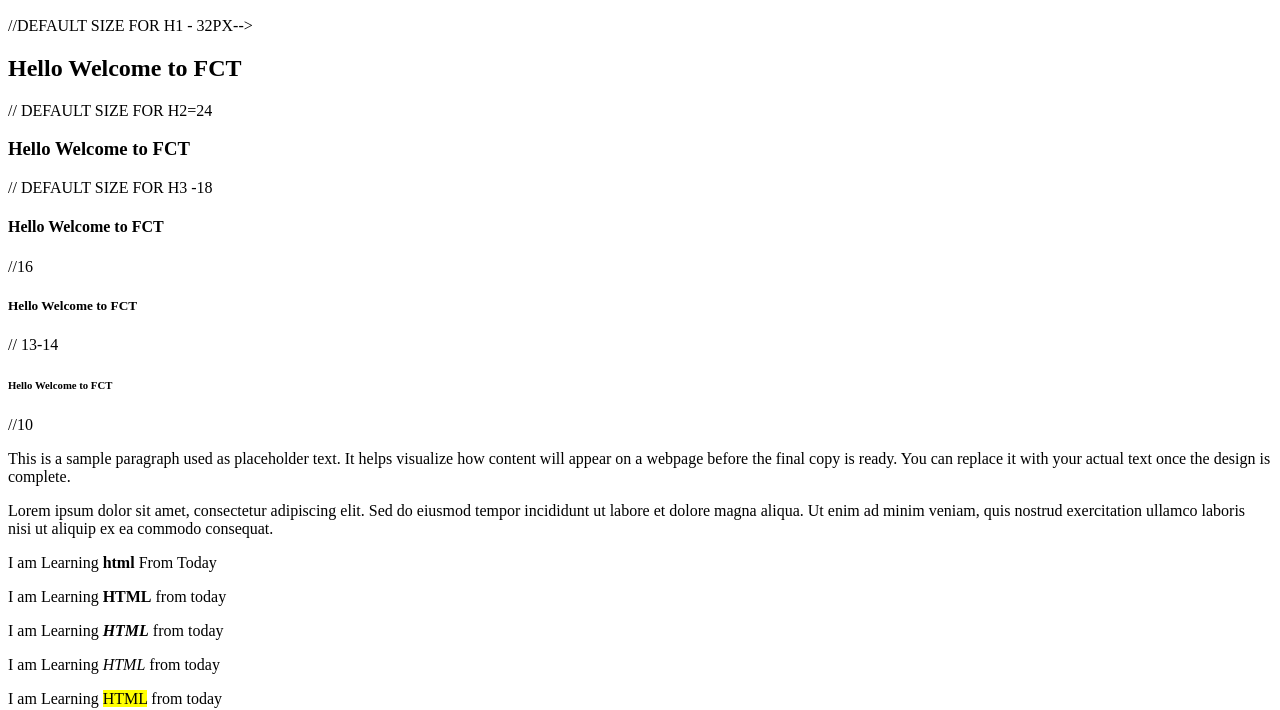
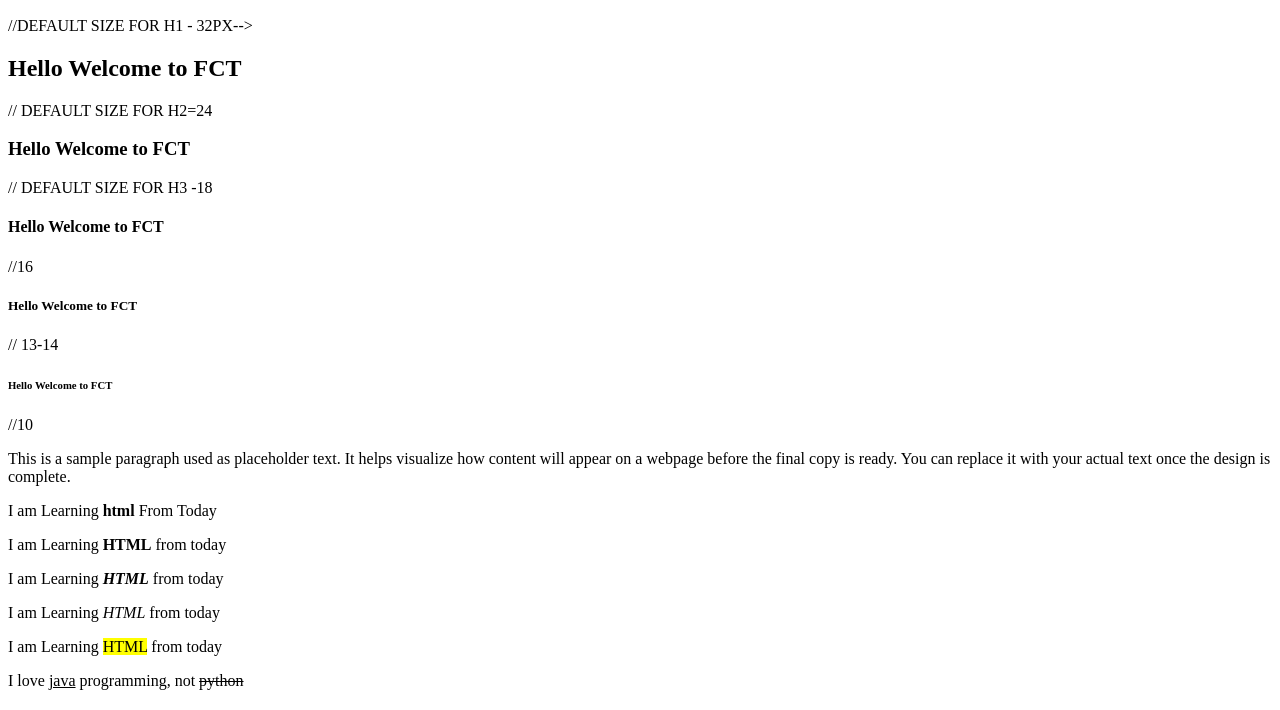
Before and after one commit to yashpatole9124-hash/learninghtml, a plain HTML site: page index.html in a window 1280 px wide. Shown: the part 110-820 px from the top of the page. Drawn offline with Linux system fonts and the light colour scheme.

Commit message:
delete unwanted

```diff
--- a/index.html
+++ b/index.html
@@ -15,10 +15,7 @@
 
         <p>This is a sample paragraph used as placeholder text. It helps visualize how content will appear on a webpage before the final copy is ready.
   You can replace it with your actual text once the design is complete.</p>
-  <p>
-  Lorem ipsum dolor sit amet, consectetur adipiscing elit. Sed do eiusmod tempor incididunt ut labore et dolore magna aliqua.
-  Ut enim ad minim veniam, quis nostrud exercitation ullamco laboris nisi ut aliquip ex ea commodo consequat.
-</p>
+
 
 <p> I am Learning <strong>html</strong> From Today</p>  <!-- strong is Inline  -->
 <p> I am Learning <b>HTML</b> from today</p>
```
